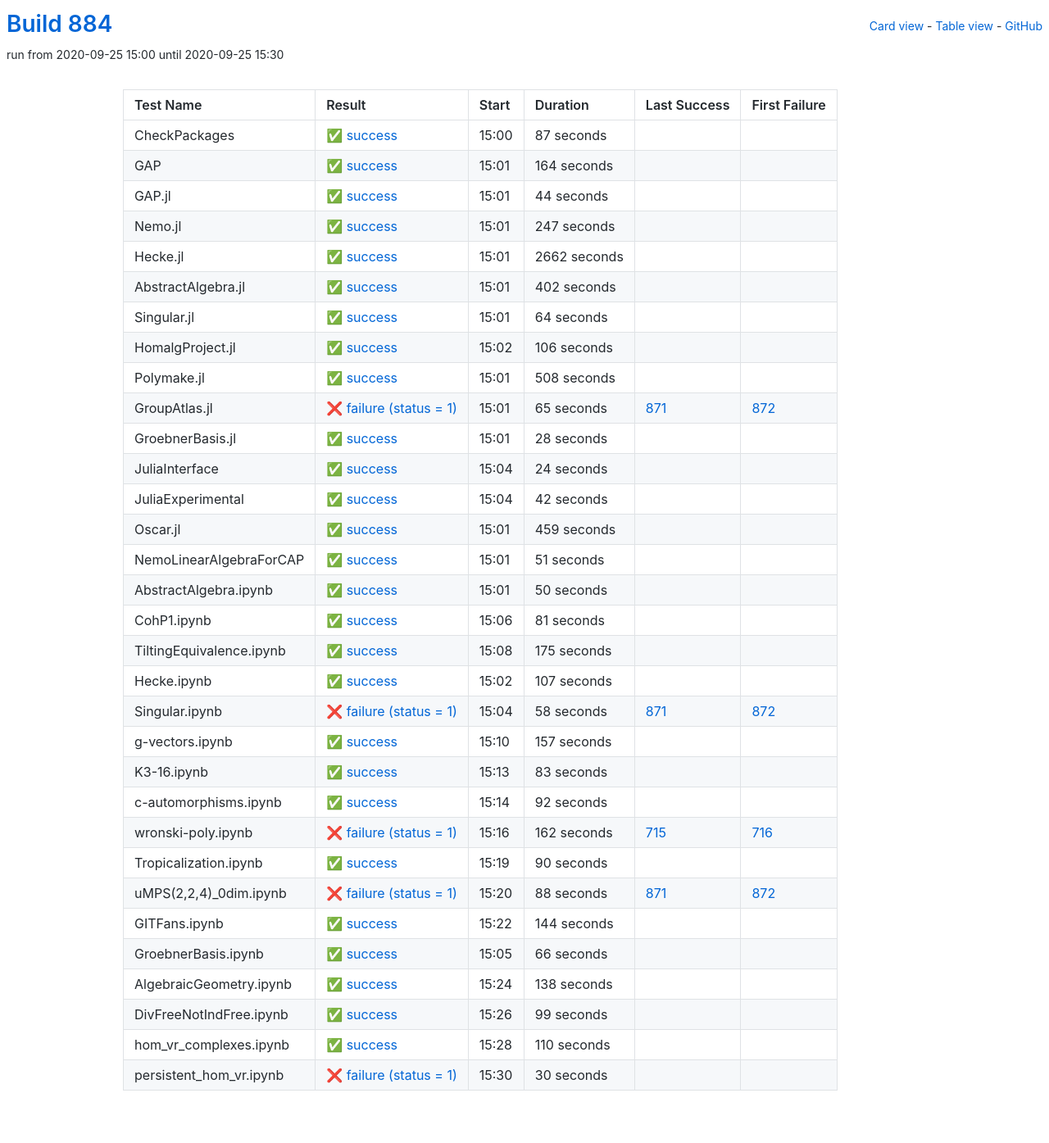
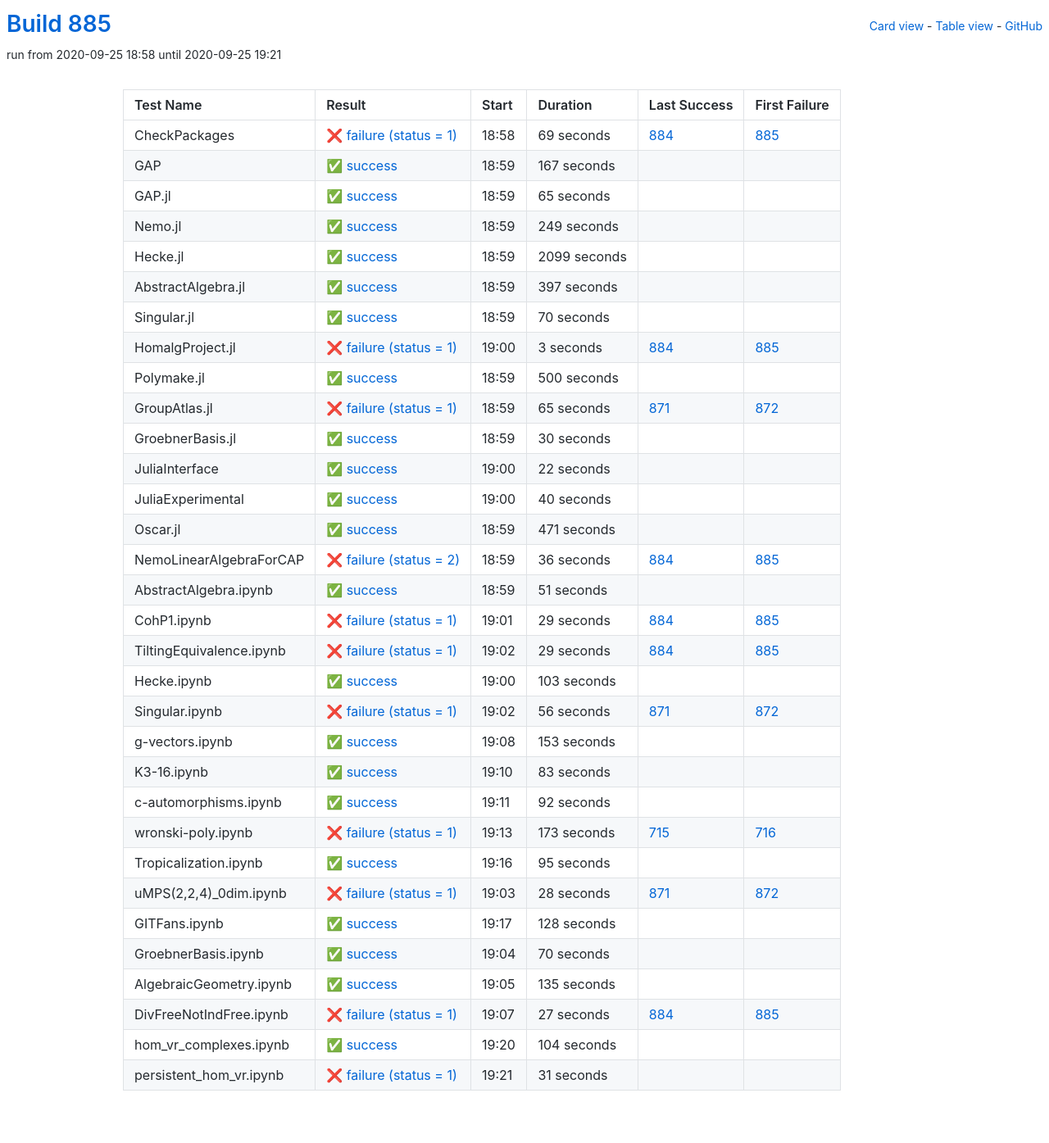
Before and after one commit to oscar-system/oscar-ci-status-stable, a Jekyll site: the page built from table.html, in a window 1280 px wide. Shown: the whole page at 82% size. Built offline with Jekyll 4.4.1, drawn with Linux system fonts in a browser that asks for light colours.

Commit message:
Build #885

```diff
--- a/_data/ci.yml
+++ b/_data/ci.yml
@@ -1,6 +1,6 @@
 ---
-build: 884
-build_url: https://oscarci.mathematik.uni-kl.de/job/oscar-stable/884/
+build: 885
+build_url: https://oscarci.mathematik.uni-kl.de/job/oscar-stable/885/
 job: oscar-stable
 organization: oscar-system
 repo: oscar-ci-status-stable
@@ -8,116 +8,116 @@ repourl: https://github.com/oscar-system/oscar-ci-status-stable
 tests:
 - name: CheckPackages
   id: checkpackages
-  log: https://oscarci.mathematik.uni-kl.de/job/oscar-stable/884/artifact/logs/build-884/CheckPackages.log
-  start: 2020-09-25 15:00
+  log: https://oscarci.mathematik.uni-kl.de/job/oscar-stable/885/artifact/logs/build-885/CheckPackages.log
+  start: 2020-09-25 18:58
+  success: false
+  exitcode: 1
+  status: failure
+  duration: 69
+  last_success: 884
+  last_success_url: https://oscarci.mathematik.uni-kl.de/job/oscar-stable/884/
+  first_failure: 885
+  first_failure_url: https://oscarci.mathematik.uni-kl.de/job/oscar-stable/885/
+- name: GAP
+  id: gap
+  log: https://oscarci.mathematik.uni-kl.de/job/oscar-stable/885/artifact/logs/build-885/GAP.log
+  start: 2020-09-25 18:59
   success: true
   exitcode: 0
   status: success
-  duration: 87
-  last_success: false
-  last_success_url:
-  first_failure: false
-  first_failure_url:
-- name: GAP
-  id: gap
-  log: https://oscarci.mathematik.uni-kl.de/job/oscar-stable/884/artifact/logs/build-884/GAP.log
-  start: 2020-09-25 15:01
-  success: true
-  exitcode: 0
-  status: success
-  duration: 164
+  duration: 167
   last_success: false
   last_success_url:
   first_failure: false
   first_failure_url:
 - name: GAP.jl
   id: gap-jl
-  log: https://oscarci.mathematik.uni-kl.de/job/oscar-stable/884/artifact/logs/build-884/GAP.jl.log
-  start: 2020-09-25 15:01
+  log: https://oscarci.mathematik.uni-kl.de/job/oscar-stable/885/artifact/logs/build-885/GAP.jl.log
+  start: 2020-09-25 18:59
   success: true
   exitcode: 0
   status: success
-  duration: 44
+  duration: 65
   last_success: false
   last_success_url:
   first_failure: false
   first_failure_url:
 - name: Nemo.jl
   id: nemo-jl
-  log: https://oscarci.mathematik.uni-kl.de/job/oscar-stable/884/artifact/logs/build-884/Nemo.jl.log
-  start: 2020-09-25 15:01
+  log: https://oscarci.mathematik.uni-kl.de/job/oscar-stable/885/artifact/logs/build-885/Nemo.jl.log
+  start: 2020-09-25 18:59
   success: true
   exitcode: 0
   status: success
-  duration: 247
+  duration: 249
   last_success: false
   last_success_url:
   first_failure: false
   first_failure_url:
 - name: Hecke.jl
   id: hecke-jl
-  log: https://oscarci.mathematik.uni-kl.de/job/oscar-stable/884/artifact/logs/build-884/Hecke.jl.log
-  start: 2020-09-25 15:01
+  log: https://oscarci.mathematik.uni-kl.de/job/oscar-stable/885/artifact/logs/build-885/Hecke.jl.log
+  start: 2020-09-25 18:59
   success: true
   exitcode: 0
   status: success
-  duration: 2662
+  duration: 2099
   last_success: false
   last_success_url:
   first_failure: false
   first_failure_url:
 - name: AbstractAlgebra.jl
   id: abstractalgebra-jl
-  log: https://oscarci.mathematik.uni-kl.de/job/oscar-stable/884/artifact/logs/build-884/AbstractAlgebra.jl.log
-  start: 2020-09-25 15:01
+  log: https://oscarci.mathematik.uni-kl.de/job/oscar-stable/885/artifact/logs/build-885/AbstractAlgebra.jl.log
+  start: 2020-09-25 18:59
   success: true
   exitcode: 0
   status: success
-  duration: 402
+  duration: 397
   last_success: false
   last_success_url:
   first_failure: false
   first_failure_url:
 - name: Singular.jl
   id: singular-jl
-  log: https://oscarci.mathematik.uni-kl.de/job/oscar-stable/884/artifact/logs/build-884/Singular.jl.log
-  start: 2020-09-25 15:01
+  log: https://oscarci.mathematik.uni-kl.de/job/oscar-stable/885/artifact/logs/build-885/Singular.jl.log
+  start: 2020-09-25 18:59
   success: true
   exitcode: 0
   status: success
-  duration: 64
+  duration: 70
   last_success: false
   last_success_url:
   first_failure: false
   first_failure_url:
 - name: HomalgProject.jl
   id: homalgproject-jl
-  log: https://oscarci.mathematik.uni-kl.de/job/oscar-stable/884/artifact/logs/build-884/HomalgProject.jl.log
-  start: 2020-09-25 15:02
+  log: https://oscarci.mathematik.uni-kl.de/job/oscar-stable/885/artifact/logs/build-885/HomalgProject.jl.log
+  start: 2020-09-25 19:00
+  success: false
+  exitcode: 1
+  status: failure
+  duration: 3
+  last_success: 884
+  last_success_url: https://oscarci.mathematik.uni-kl.de/job/oscar-stable/884/
+  first_failure: 885
+  first_failure_url: https://oscarci.mathematik.uni-kl.de/job/oscar-stable/885/
+- name: Polymake.jl
+  id: polymake-jl
+  log: https://oscarci.mathematik.uni-kl.de/job/oscar-stable/885/artifact/logs/build-885/Polymake.jl.log
+  start: 2020-09-25 18:59
   success: true
   exitcode: 0
   status: success
-  duration: 106
-  last_success: false
-  last_success_url:
-  first_failure: false
-  first_failure_url:
-- name: Polymake.jl
-  id: polymake-jl
-  log: https://oscarci.mathematik.uni-kl.de/job/oscar-stable/884/artifact/logs/build-884/Polymake.jl.log
-  start: 2020-09-25 15:01
-  success: true
-  exitcode: 0
-  status: success
-  duration: 508
+  duration: 500
   last_success: false
   last_success_url:
   first_failure: false
   first_failure_url:
 - name: GroupAtlas.jl
   id: groupatlas-jl
-  log: https://oscarci.mathematik.uni-kl.de/job/oscar-stable/884/artifact/logs/build-884/GroupAtlas.jl.log
-  start: 2020-09-25 15:01
+  log: https://oscarci.mathematik.uni-kl.de/job/oscar-stable/885/artifact/logs/build-885/GroupAtlas.jl.log
+  start: 2020-09-25 18:59
   success: false
   exitcode: 1
   status: failure
@@ -128,56 +128,68 @@ tests:
   first_failure_url: https://oscarci.mathematik.uni-kl.de/job/oscar-stable/872/
 - name: GroebnerBasis.jl
   id: groebnerbasis-jl
-  log: https://oscarci.mathematik.uni-kl.de/job/oscar-stable/884/artifact/logs/build-884/GroebnerBasis.jl.log
-  start: 2020-09-25 15:01
+  log: https://oscarci.mathematik.uni-kl.de/job/oscar-stable/885/artifact/logs/build-885/GroebnerBasis.jl.log
+  start: 2020-09-25 18:59
   success: true
   exitcode: 0
   status: success
-  duration: 28
+  duration: 30
   last_success: false
   last_success_url:
   first_failure: false
   first_failure_url:
 - name: JuliaInterface
   id: juliainterface
-  log: https://oscarci.mathematik.uni-kl.de/job/oscar-stable/884/artifact/logs/build-884/JuliaInterface.log
-  start: 2020-09-25 15:04
+  log: https://oscarci.mathematik.uni-kl.de/job/oscar-stable/885/artifact/logs/build-885/JuliaInterface.log
+  start: 2020-09-25 19:00
   success: true
   exitcode: 0
   status: success
-  duration: 24
+  duration: 22
   last_success: false
   last_success_url:
   first_failure: false
   first_failure_url:
 - name: JuliaExperimental
   id: juliaexperimental
-  log: https://oscarci.mathematik.uni-kl.de/job/oscar-stable/884/artifact/logs/build-884/JuliaExperimental.log
-  start: 2020-09-25 15:04
+  log: https://oscarci.mathematik.uni-kl.de/job/oscar-stable/885/artifact/logs/build-885/JuliaExperimental.log
+  start: 2020-09-25 19:00
   success: true
   exitcode: 0
   status: success
-  duration: 42
+  duration: 40
   last_success: false
   last_success_url:
   first_failure: false
   first_failure_url:
 - name: Oscar.jl
   id: oscar-jl
-  log: https://oscarci.mathematik.uni-kl.de/job/oscar-stable/884/artifact/logs/build-884/Oscar.jl.log
-  start: 2020-09-25 15:01
+  log: https://oscarci.mathematik.uni-kl.de/job/oscar-stable/885/artifact/logs/build-885/Oscar.jl.log
+  start: 2020-09-25 18:59
   success: true
   exitcode: 0
   status: success
-  duration: 459
+  duration: 471
   last_success: false
   last_success_url:
   first_failure: false
   first_failure_url:
 - name: NemoLinearAlgebraForCAP
   id: nemolinearalgebraforcap
-  log: https://oscarci.mathematik.uni-kl.de/job/oscar-stable/884/artifact/logs/build-884/NemoLinearAlgebraForCAP.log
-  start: 2020-09-25 15:01
+  log: https://oscarci.mathematik.uni-kl.de/job/oscar-stable/885/artifact/logs/build-885/NemoLinearAlgebraForCAP.log
+  start: 2020-09-25 18:59
+  success: false
+  exitcode: 2
+  status: failure
+  duration: 36
+  last_success: 884
+  last_success_url: https://oscarci.mathematik.uni-kl.de/job/oscar-stable/884/
+  first_failure: 885
+  first_failure_url: https://oscarci.mathematik.uni-kl.de/job/oscar-stable/885/
+- name: AbstractAlgebra.ipynb
+  id: abstractalgebra-ipynb
+  log: https://oscarci.mathematik.uni-kl.de/job/oscar-stable/885/artifact/logs/build-885/AbstractAlgebra.ipynb.log
+  start: 2020-09-25 18:59
   success: true
   exitcode: 0
   status: success
@@ -186,82 +198,70 @@ tests:
   last_success_url:
   first_failure: false
   first_failure_url:
-- name: AbstractAlgebra.ipynb
-  id: abstractalgebra-ipynb
-  log: https://oscarci.mathematik.uni-kl.de/job/oscar-stable/884/artifact/logs/build-884/AbstractAlgebra.ipynb.log
-  start: 2020-09-25 15:01
+- name: CohP1.ipynb
+  id: cohp1-ipynb
+  log: https://oscarci.mathematik.uni-kl.de/job/oscar-stable/885/artifact/logs/build-885/CohP1.ipynb.log
+  start: 2020-09-25 19:01
+  success: false
+  exitcode: 1
+  status: failure
+  duration: 29
+  last_success: 884
+  last_success_url: https://oscarci.mathematik.uni-kl.de/job/oscar-stable/884/
+  first_failure: 885
+  first_failure_url: https://oscarci.mathematik.uni-kl.de/job/oscar-stable/885/
+- name: TiltingEquivalence.ipynb
+  id: tiltingequivalence-ipynb
+  log: https://oscarci.mathematik.uni-kl.de/job/oscar-stable/885/artifact/logs/build-885/TiltingEquivalence.ipynb.log
+  start: 2020-09-25 19:02
+  success: false
+  exitcode: 1
+  status: failure
+  duration: 29
+  last_success: 884
+  last_success_url: https://oscarci.mathematik.uni-kl.de/job/oscar-stable/884/
+  first_failure: 885
+  first_failure_url: https://oscarci.mathematik.uni-kl.de/job/oscar-stable/885/
+- name: Hecke.ipynb
+  id: hecke-ipynb
+  log: https://oscarci.mathematik.uni-kl.de/job/oscar-stable/885/artifact/logs/build-885/Hecke.ipynb.log
+  start: 2020-09-25 19:00
   success: true
   exitcode: 0
   status: success
-  duration: 50
-  last_success: false
-  last_success_url:
-  first_failure: false
-  first_failure_url:
-- name: CohP1.ipynb
-  id: cohp1-ipynb
-  log: https://oscarci.mathematik.uni-kl.de/job/oscar-stable/884/artifact/logs/build-884/CohP1.ipynb.log
-  start: 2020-09-25 15:06
-  success: true
-  exitcode: 0
-  status: success
-  duration: 81
-  last_success: false
-  last_success_url:
-  first_failure: false
-  first_failure_url:
-- name: TiltingEquivalence.ipynb
-  id: tiltingequivalence-ipynb
-  log: https://oscarci.mathematik.uni-kl.de/job/oscar-stable/884/artifact/logs/build-884/TiltingEquivalence.ipynb.log
-  start: 2020-09-25 15:08
-  success: true
-  exitcode: 0
-  status: success
-  duration: 175
-  last_success: false
-  last_success_url:
-  first_failure: false
-  first_failure_url:
-- name: Hecke.ipynb
-  id: hecke-ipynb
-  log: https://oscarci.mathematik.uni-kl.de/job/oscar-stable/884/artifact/logs/build-884/Hecke.ipynb.log
-  start: 2020-09-25 15:02
-  success: true
-  exitcode: 0
-  status: success
-  duration: 107
+  duration: 103
   last_success: false
   last_success_url:
   first_failure: false
   first_failure_url:
 - name: Singular.ipynb
   id: singular-ipynb
-  log: https://oscarci.mathematik.uni-kl.de/job/oscar-stable/884/artifact/logs/build-884/Singular.ipynb.log
-  start: 2020-09-25 15:04
+  log: https://oscarci.mathematik.uni-kl.de/job/oscar-stable/885/artifact/logs/build-885/Singular.ipynb.log
+  start: 2020-09-25 19:02
   success: false
   exitcode: 1
   status: failure
-  duration: 58
+  duration: 56
   last_success: 871
   last_success_url: https://oscarci.mathematik.uni-kl.de/job/oscar-stable/871/
   first_failure: 872
   first_failure_url: https://oscarci.mathematik.uni-kl.de/job/oscar-stable/872/
 - name: g-vectors.ipynb
   id: g-vectors-ipynb
-  log: https://oscarci.mathematik.uni-kl.de/job/oscar-stable/884/artifact/logs/build-884/g-vectors.ipynb.log
-  start: 2020-09-25 15:10
+  log: https://oscarci.mathematik.uni-kl.de/job/oscar-stable/885/artifact/logs/build-885/g-vectors.ipynb.log
+  start: 2020-09-25 19:08
   success: true
   exitcode: 0
   status: success
-  duration: 157
+  duration: 153
   last_success: false
   last_success_url:
   first_failure: false
   first_failure_url:
 - name: K3-16.ipynb
   id: k3-16-ipynb
-  log: https://oscarci.mathematik.uni-kl.de/job/oscar-stable/884/artifact/logs/build-884/K3-16.ipynb.log
-  start: 2020-09-25 15:13
+  log: https://oscarci.mathematik.uni-kl.de/job/oscar-stable/885/artifact/logs/build-885/K3-16.ipynb.log
+  start: 2020-09-25 19:10
   success: true
   exitcode: 0
   status: success
@@ -272,8 +272,8 @@ tests:
   first_failure_url:
 - name: c-automorphisms.ipynb
   id: c-automorphisms-ipynb
-  log: https://oscarci.mathematik.uni-kl.de/job/oscar-stable/884/artifact/logs/build-884/c-automorphisms.ipynb.log
-  start: 2020-09-25 15:14
+  log: https://oscarci.mathematik.uni-kl.de/job/oscar-stable/885/artifact/logs/build-885/c-automorphisms.ipynb.log
+  start: 2020-09-25 19:11
   success: true
   exitcode: 0
   status: success
@@ -284,108 +284,108 @@ tests:
   first_failure_url:
 - name: wronski-poly.ipynb
   id: wronski-poly-ipynb
-  log: https://oscarci.mathematik.uni-kl.de/job/oscar-stable/884/artifact/logs/build-884/wronski-poly.ipynb.log
-  start: 2020-09-25 15:16
+  log: https://oscarci.mathematik.uni-kl.de/job/oscar-stable/885/artifact/logs/build-885/wronski-poly.ipynb.log
+  start: 2020-09-25 19:13
   success: false
   exitcode: 1
   status: failure
-  duration: 162
+  duration: 173
   last_success: 715
   last_success_url: https://oscarci.mathematik.uni-kl.de/job/oscar-stable/715/
   first_failure: 716
   first_failure_url: https://oscarci.mathematik.uni-kl.de/job/oscar-stable/716/
 - name: Tropicalization.ipynb
   id: tropicalization-ipynb
-  log: https://oscarci.mathematik.uni-kl.de/job/oscar-stable/884/artifact/logs/build-884/Tropicalization.ipynb.log
-  start: 2020-09-25 15:19
+  log: https://oscarci.mathematik.uni-kl.de/job/oscar-stable/885/artifact/logs/build-885/Tropicalization.ipynb.log
+  start: 2020-09-25 19:16
   success: true
   exitcode: 0
   status: success
-  duration: 90
+  duration: 95
   last_success: false
   last_success_url:
   first_failure: false
   first_failure_url:
 - name: uMPS(2,2,4)_0dim.ipynb
   id: umps-2-2-4-0dim-ipynb
-  log: https://oscarci.mathematik.uni-kl.de/job/oscar-stable/884/artifact/logs/build-884/uMPS-2-2-4-_0dim.ipynb.log
-  start: 2020-09-25 15:20
+  log: https://oscarci.mathematik.uni-kl.de/job/oscar-stable/885/artifact/logs/build-885/uMPS-2-2-4-_0dim.ipynb.log
+  start: 2020-09-25 19:03
   success: false
   exitcode: 1
   status: failure
-  duration: 88
+  duration: 28
   last_success: 871
   last_success_url: https://oscarci.mathematik.uni-kl.de/job/oscar-stable/871/
   first_failure: 872
   first_failure_url: https://oscarci.mathematik.uni-kl.de/job/oscar-stable/872/
 - name: GITFans.ipynb
   id: gitfans-ipynb
-  log: https://oscarci.mathematik.uni-kl.de/job/oscar-stable/884/artifact/logs/build-884/GITFans.ipynb.log
-  start: 2020-09-25 15:22
+  log: https://oscarci.mathematik.uni-kl.de/job/oscar-stable/885/artifact/logs/build-885/GITFans.ipynb.log
+  start: 2020-09-25 19:17
   success: true
   exitcode: 0
   status: success
-  duration: 144
+  duration: 128
   last_success: false
   last_success_url:
   first_failure: false
   first_failure_url:
 - name: GroebnerBasis.ipynb
   id: groebnerbasis-ipynb
-  log: https://oscarci.mathematik.uni-kl.de/job/oscar-stable/884/artifact/logs/build-884/GroebnerBasis.ipynb.log
-  start: 2020-09-25 15:05
+  log: https://oscarci.mathematik.uni-kl.de/job/oscar-stable/885/artifact/logs/build-885/GroebnerBasis.ipynb.log
+  start: 2020-09-25 19:04
   success: true
   exitcode: 0
   status: success
-  duration: 66
+  duration: 70
   last_success: false
   last_success_url:
   first_failure: false
   first_failure_url:
 - name: AlgebraicGeometry.ipynb
   id: algebraicgeometry-ipynb
-  log: https://oscarci.mathematik.uni-kl.de/job/oscar-stable/884/artifact/logs/build-884/AlgebraicGeometry.ipynb.log
-  start: 2020-09-25 15:24
+  log: https://oscarci.mathematik.uni-kl.de/job/oscar-stable/885/artifact/logs/build-885/AlgebraicGeometry.ipynb.log
+  start: 2020-09-25 19:05
   success: true
   exitcode: 0
   status: success
-  duration: 138
+  duration: 135
   last_success: false
   last_success_url:
   first_failure: false
   first_failure_url:
 - name: DivFreeNotIndFree.ipynb
   id: divfreenotindfree-ipynb
-  log: https://oscarci.mathematik.uni-kl.de/job/oscar-stable/884/artifact/logs/build-884/DivFreeNotIndFree.ipynb.log
-  start: 2020-09-25 15:26
+  log: https://oscarci.mathematik.uni-kl.de/job/oscar-stable/885/artifact/logs/build-885/DivFreeNotIndFree.ipynb.log
+  start: 2020-09-25 19:07
+  success: false
+  exitcode: 1
+  status: failure
+  duration: 27
+  last_success: 884
+  last_success_url: https://oscarci.mathematik.uni-kl.de/job/oscar-stable/884/
+  first_failure: 885
+  first_failure_url: https://oscarci.mathematik.uni-kl.de/job/oscar-stable/885/
+- name: hom_vr_complexes.ipynb
+  id: hom-vr-complexes-ipynb
+  log: https://oscarci.mathematik.uni-kl.de/job/oscar-stable/885/artifact/logs/build-885/hom_vr_complexes.ipynb.log
+  start: 2020-09-25 19:20
   success: true
   exitcode: 0
   status: success
-  duration: 99
-  last_success: false
-  last_success_url:
-  first_failure: false
-  first_failure_url:
-- name: hom_vr_complexes.ipynb
-  id: hom-vr-complexes-ipynb
-  log: https://oscarci.mathematik.uni-kl.de/job/oscar-stable/884/artifact/logs/build-884/hom_vr_complexes.ipynb.log
-  start: 2020-09-25 15:28
-  success: true
-  exitcode: 0
-  status: success
-  duration: 110
+  duration: 104
   last_success: false
   last_success_url:
   first_failure: false
   first_failure_url:
 - name: persistent_hom_vr.ipynb
   id: persistent-hom-vr-ipynb
-  log: https://oscarci.mathematik.uni-kl.de/job/oscar-stable/884/artifact/logs/build-884/persistent_hom_vr.ipynb.log
-  start: 2020-09-25 15:30
+  log: https://oscarci.mathematik.uni-kl.de/job/oscar-stable/885/artifact/logs/build-885/persistent_hom_vr.ipynb.log
+  start: 2020-09-25 19:21
   success: false
   exitcode: 1
   status: failure
-  duration: 30
+  duration: 31
   last_success: false
   last_success_url:
   first_failure: false
```
Also changed, not shown: README.md.
